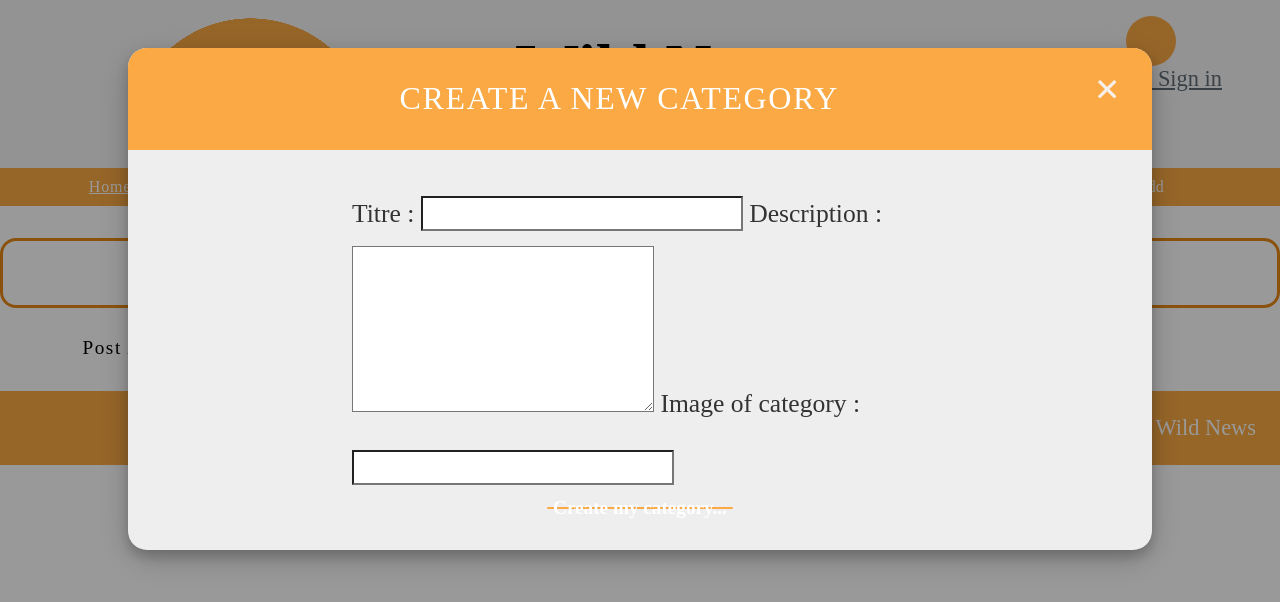
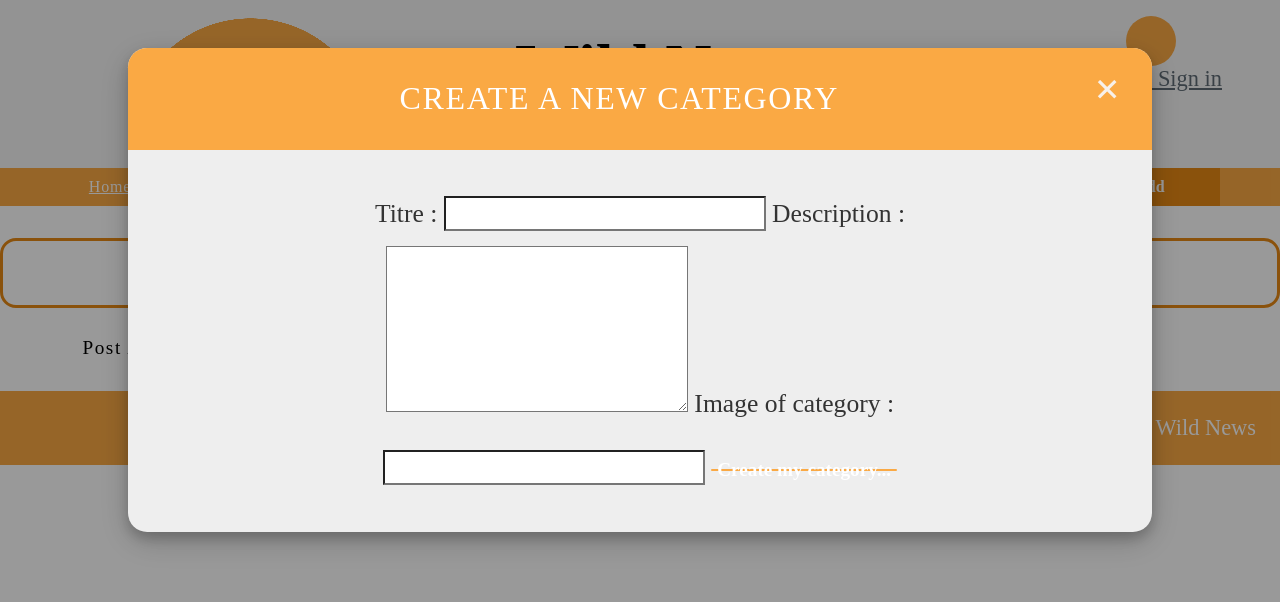
Before and after one commit to WildCodeSchool/paris-0218-wild-news, a website with bundled scripts: page client/category.html in a window 1280 px wide. Both pictures are taken after a click on the item "Add". Built offline with nearby package versions, Linux system fonts and the light colour scheme; no server answers; a small style sheet from the web is missing.

Commit message:
rectif indentation + add comment

```diff
--- a/client/category.html
+++ b/client/category.html
@@ -38,23 +38,57 @@
         <a href="http://localhost:5000/">Home</a>
       </li>
 
+      <!-- INSERTION DES CATEGORIES -->
       <div id="navbar">
       </div>
 
-            <li class="add" id="btn-category">Add</li>
+      <li class="add" id="btn-category">
+        Add
+        <div id="myModalCat" class="modal">
+        <!-- Modal content -->
+          <div class="modal-content">
+            <div class="modal-header">
+              <span class="close">&times;</span>
+              <h2>Create a new category</h2>
+            </div>
+            <div class="modal-body">
+              <form id="add-category">
+                <label>
+                  Titre :
+                  <input type="text" id="titre-category" name="titre category">
+                </label>
+                <label>
+                  Description :
+                  <textarea type="text"  id="description-category" name="description-category"></textarea>
+                </label>
+                <label>
+                  Image of category :
+                  <input type="text" id="img-category" name="image-category">
+                </label>
+
+                <button type="submit" value="Create my category" onClick="window.parent.location.reload();window.close()">
+                  Create my category...
+                </button>
+              </form>
+
+            </div>
+          </div>
+        </div>
+      </li>
     </ul>
   </nav>
 </header>
 
 
 <section class="container">
-
   <!-- Block category -->
   <div class="row">
     <article class="column column-100">
       <div class="cat-left">
+        <!-- INSERTION EN-TETE CATEGORIE -->
         <div id=category-title>
         </div>
+        <!-- INSERTION POSTS DE LA CATEGORIE -->
         <div class="article container">
           <div id="posts-tips">
           </div>
@@ -63,6 +97,7 @@
     </article>
   </div>
 </section>
+
 <!-- POST BUTTON -->
 <section>
   <button id="myBtn">Post A Link!</button>
@@ -100,6 +135,7 @@
             Auteur :
             <input type="text" id="auteur-article" name="auteur-article">
           </label>
+
           <div class="send-button">
             <button type="submit" value="Add my link" onClick="window.parent.location.reload();window.close()">POST MY LINK</button>
           </div>
@@ -107,11 +143,12 @@
       </div>
     </div>
   </div>
-    </div>
 </section>
+
 <footer>
   <p>&copy;2018 Wild News</p>
 </footer>
+
 <script type="module" src="/js/category.js"></script>
 
 <!-- MODAL CAT BUTTON -->
@@ -137,12 +174,15 @@
           <input type="text" id="img-category" name="image-category">
         </label>
         <div class="send-button">
-                <button type="submit" value="Create my category" onClick="window.parent.location.reload();window.close()">Create my category...</button>
+          <button type="submit" value="Create my category" onClick="window.parent.location.reload();window.close()">
+            Create my category...
+          </button>
         </div>
       </form>
     </div>
   </div>
 </div>
+
 </body>
 
 </html>
```
Also changed, not shown: client/index.html (+31 -5 lines), client/post.html (+8 -11 lines), server/index.js (+31 -55 lines). Lines whose indentation alone changed are shown as unchanged.
